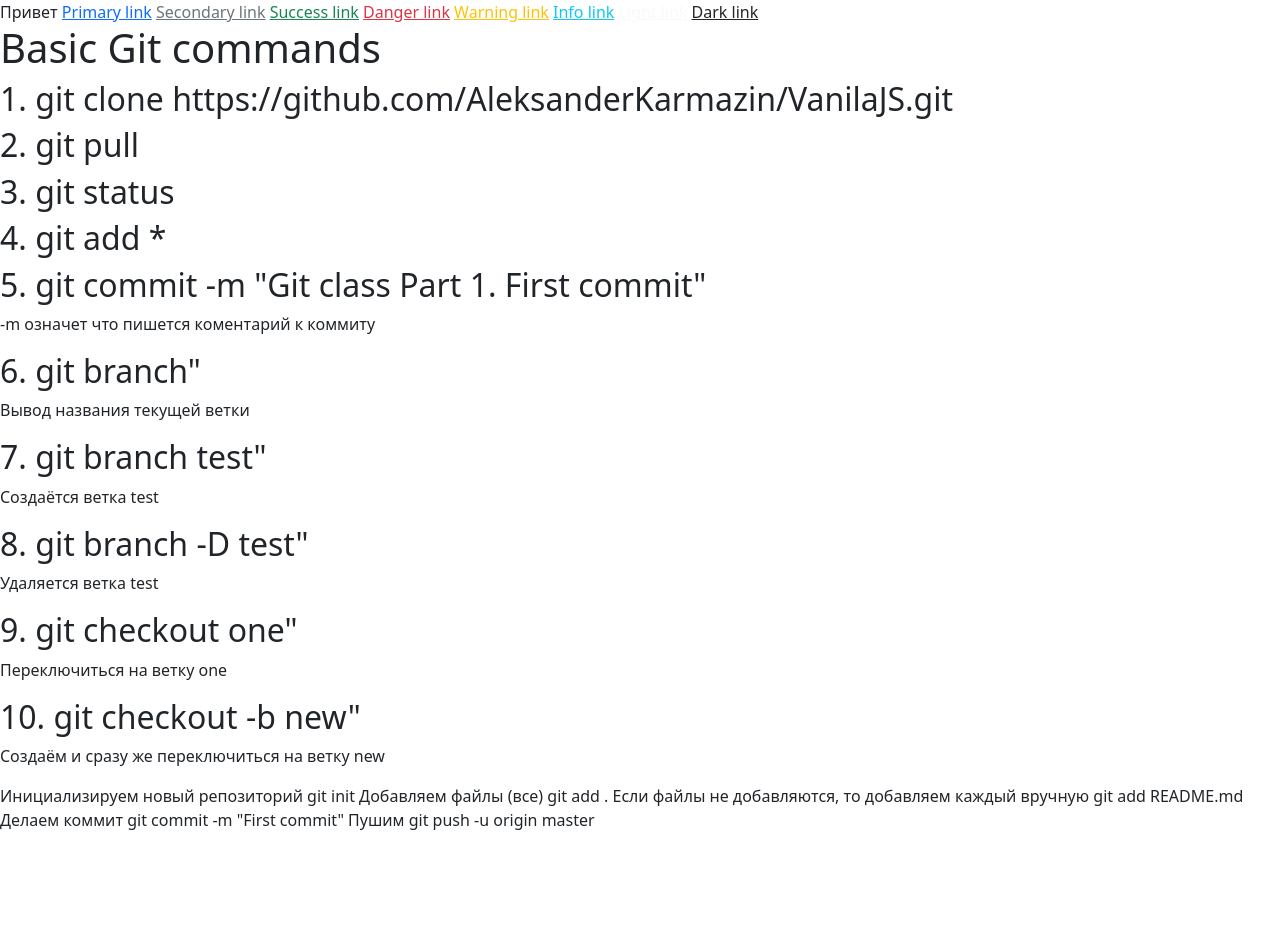
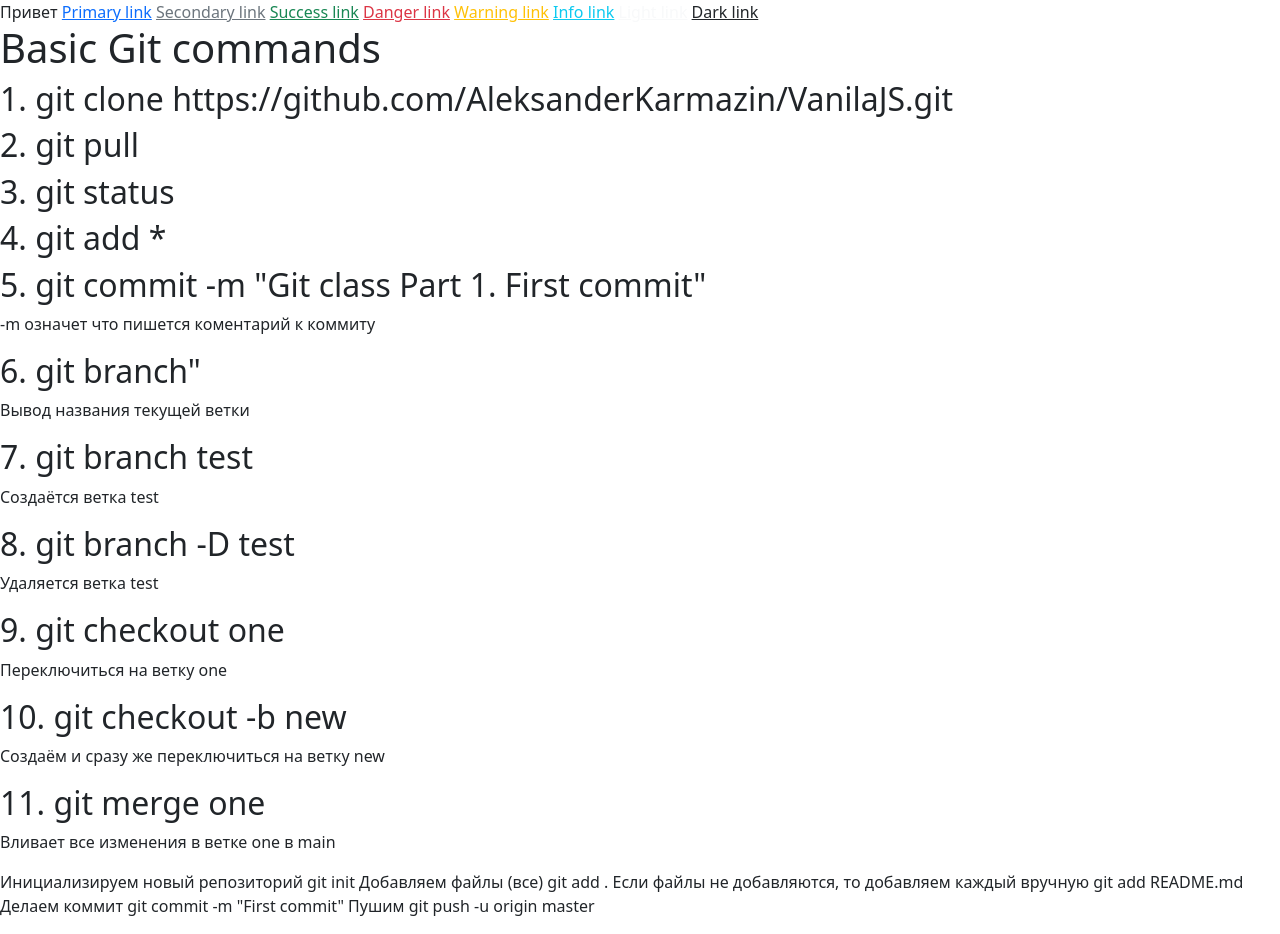
Before and after one commit to AleksanderKarmazin/VanilaJS, a plain HTML site: page index.html in a window 1280 px wide. Before the commit the page ends 848 px from the top, so only its background shows below. Drawn offline with nearby package versions, Linux system fonts and the light colour scheme.

Commit message:
11 rule added

```diff
--- a/index.html
+++ b/index.html
@@ -33,23 +33,27 @@
 <p>
     Вывод названия текущей ветки
 </p>
-<h2>7. git branch test"  </h2>
+<h2>7. git branch test  </h2>
 <p>
     Создаётся ветка test
 </p>
 
-<h2>8. git branch -D test"  </h2>
+<h2>8. git branch -D test </h2>
 <p>
     Удаляется  ветка test
 </p>
-<h2>9. git checkout one"  </h2>
+<h2>9. git checkout one  </h2>
 <p>
     Переключиться на ветку  one
 </p>
 
-<h2>10. git checkout -b new"  </h2>
+<h2>10. git checkout -b new  </h2>
 <p>
     Создаём и сразу же переключиться на ветку  new
+</p>
+<h2>11.  git merge one</h2>
+<p>
+    Вливает все изменения в ветке one в  main
 </p>
 
 <p>Инициализируем новый репозиторий
```
